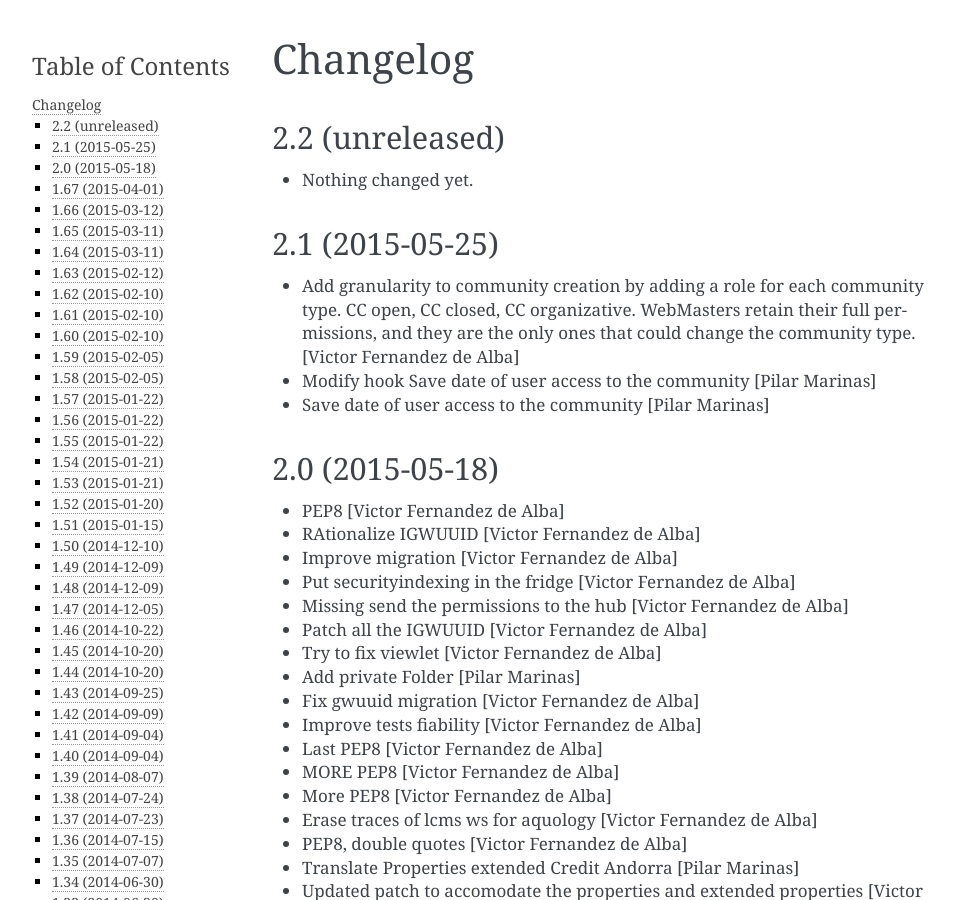
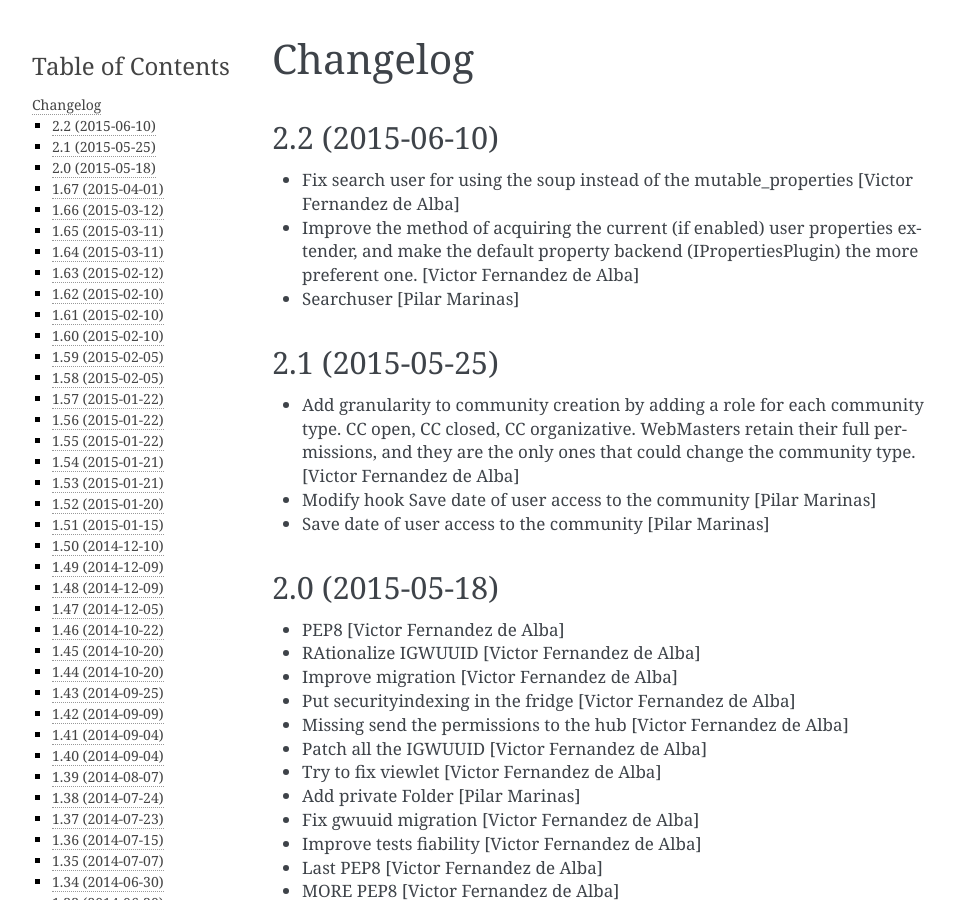
Before and after one commit to UPCnet/ulearn.core, a Sphinx documentation site: the page built from docs/HISTORY.rst, in a window 1280 px wide and 900 px high. Shown: the whole window, without its empty margins (148-1103 px from the left). Built offline with Sphinx 7.4.7, drawn with Linux system fonts in a browser that asks for light colours; pages that are not in the unit, such as notebooks, are missing from menus.

Commit message:
Preparing release 2.2

```diff
--- a/docs/HISTORY.rst
+++ b/docs/HISTORY.rst
@@ -1,11 +1,12 @@
 Changelog
 =========
 
-2.2 (unreleased)
+2.2 (2015-06-10)
 ----------------
 
-- Nothing changed yet.
-
+* Fix search user for using the soup instead of the mutable_properties [Victor Fernandez de Alba]
+* Improve the method of acquiring the current (if enabled) user properties extender, and make the default property backend (IPropertiesPlugin) the more preferent one. [Victor Fernandez de Alba]
+* Searchuser [Pilar Marinas]
 
 2.1 (2015-05-25)
 ----------------
--- a/setup.py
+++ b/setup.py
@@ -1,7 +1,7 @@
 from setuptools import setup, find_packages
 import os
 
-version = '2.2.dev0'
+version = '2.2'
 
 README = open('README.rst').read()
 HISTORY = open(os.path.join('docs', 'HISTORY.rst')).read()
```
